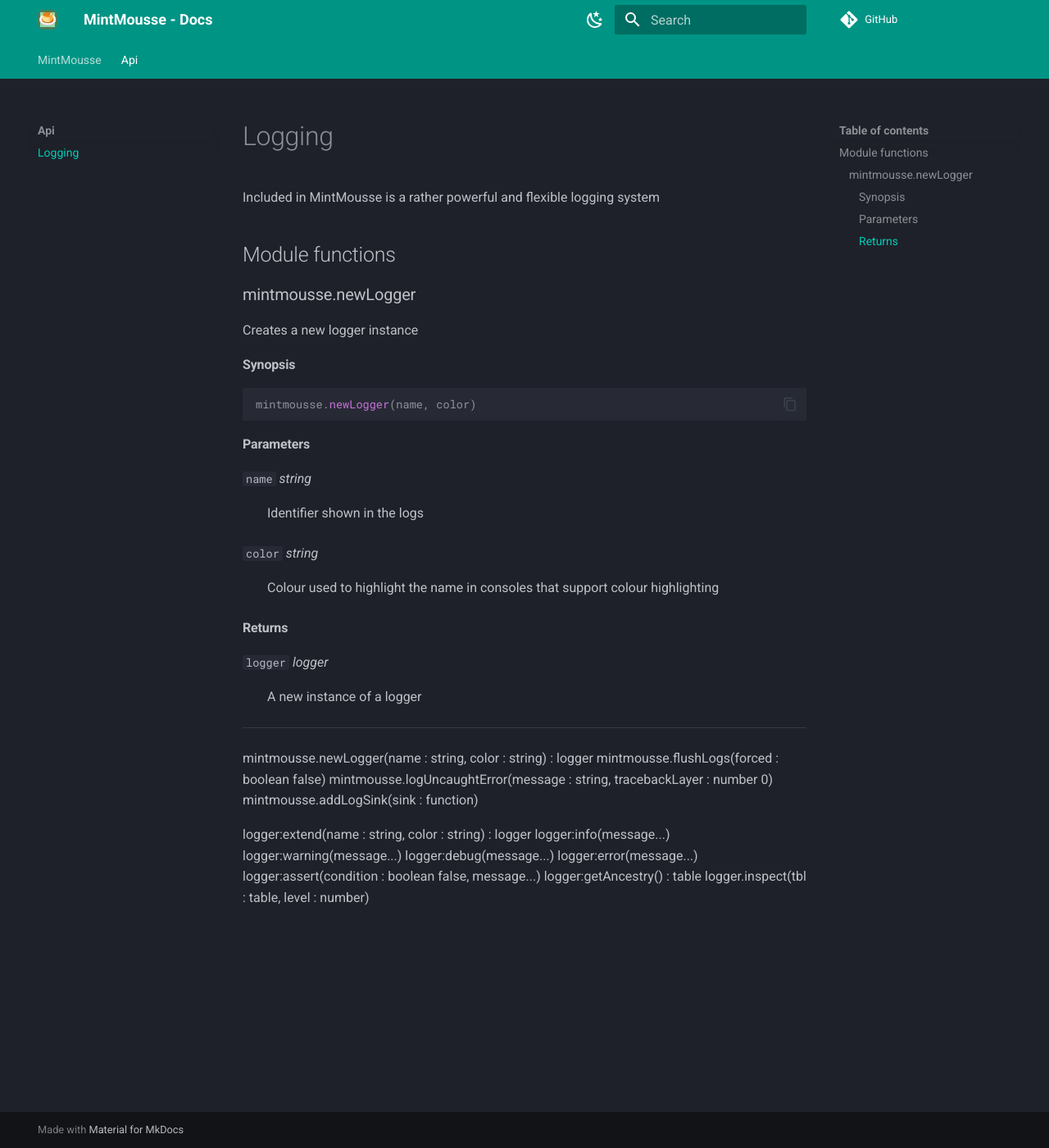
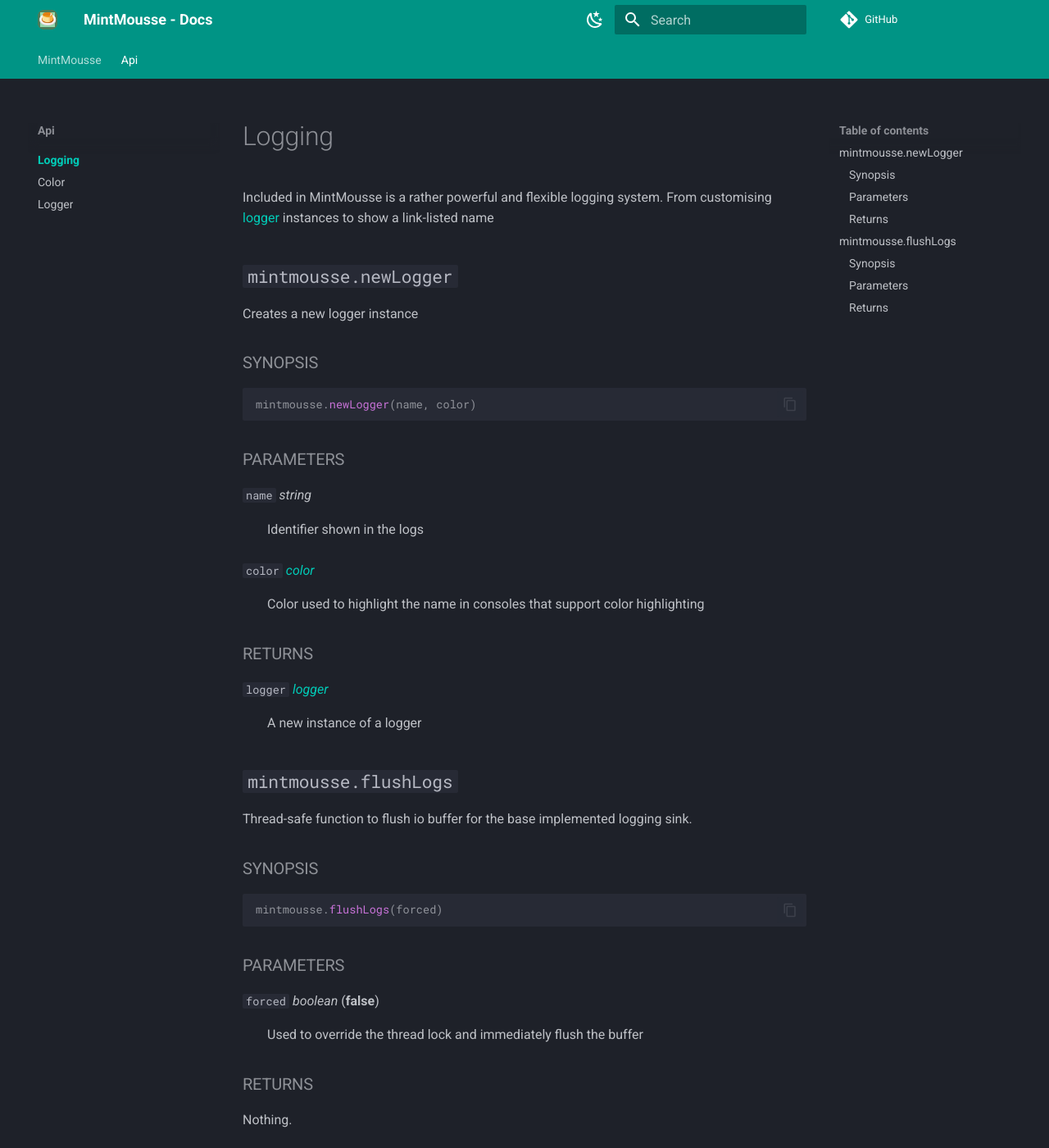
Before and after one commit to EngineerSmith/MintMousse, an MkDocs documentation site: the page built from docs/api/logging/index.md, in a window 1280 px wide and 1400 px high. Shown: the whole window at 82% size. Built offline with MkDocs 1.6.1 and Material for MkDocs 9.7.7, drawn with Linux system fonts in a browser that asks for light colours; comment, search, counter and statistics services are not loaded; the version menu is left out.

Commit message:
docs: added custom stylesheet for logging api

````diff
--- a/docs/api/logging.md
+++ /dev/null
@@ -1,35 +0,0 @@
-# Logging
-Included in MintMousse is a rather powerful and flexible logging system
-## Module functions
-### mintmousse.newLogger
-Creates a new logger instance
-#### Synopsis
-```lua
-mintmousse.newLogger(name, color)
-```
-
-#### Parameters
-`name` _string_
-<dd>Identifier shown in the logs</dd>
-
-`color` _string_
-<dd>Colour used to highlight the name in consoles that support colour highlighting</dd>
-
-#### Returns
-`logger` _logger_
-<dd>A new instance of a logger</dd>
-
----
-mintmousse.newLogger(name : string, color : string) : logger
-mintmousse.flushLogs(forced : boolean false)
-mintmousse.logUncaughtError(message : string, tracebackLayer : number 0)
-mintmousse.addLogSink(sink : function)
-
-logger:extend(name : string, color : string) : logger
-logger:info(message...)
-logger:warning(message...)
-logger:debug(message...)
-logger:error(message...)
-logger:assert(condition : boolean false, message...)
-logger:getAncestry() : table
-logger.inspect(tbl : table, level : number)
--- /dev/null
+++ b/docs/api/logging/index.md
@@ -0,0 +1,55 @@
+# Logging
+Included in MintMousse is a rather powerful and flexible logging system. From customising [logger](logger.md) instances to show a link-listed name
+
+## `mintmousse.newLogger`
+Creates a new logger instance
+
+### Synopsis
+```lua
+mintmousse.newLogger(name, color)
+```
+
+### Parameters
+`name` _string_
+<dd>Identifier shown in the logs</dd>
+
+`color` _[color](color.md)_
+<dd>Color used to highlight the name in consoles that support color highlighting</dd>
+
+### Returns
+`logger` _[logger](logger.md)_
+<dd>A new instance of a logger</dd>
+
+## `mintmousse.flushLogs`
+Thread-safe function to flush io buffer for the base implemented logging sink.
+
+### Synopsis
+```lua
+mintmousse.flushLogs(forced)
+```
+
+### Parameters
+`forced` _boolean_ (**false**)
+<dd>Used to override the thread lock and immediately flush the buffer</dd>
+
+### Returns
+Nothing.
+
+---
+mintmousse.newLogger(name : string, color : string) : logger
+mintmousse.flushLogs(forced : boolean false)
+mintmousse.logUncaughtError(message : string, tracebackLayer : number 0)
+mintmousse.addLogSink(sink : function)
+
+logger:extend(name : string, color : string) : logger
+logger:info(message...)
+logger:warning(message...)
+logger:debug(message...)
+logger:error(message...)
+logger:assert(condition : boolean false, message...)
+logger:getAncestry() : table
+logger.inspect(tbl : table, level : number)
+
+
+---
+Colors:
--- /dev/null
+++ b/docs/assets/stylesheets/extra.css
@@ -0,0 +1,17 @@
+h2 {
+  margin-top: 1.5em;
+  margin-bottom: 0.2em;
+}
+
+h3 {
+  margin-top: 0.5em;
+  margin-bottom: 0.1em;
+  font-size: 0.9em;
+  text-transform: uppercase;
+  color: var(--md-typeset-color);
+  opacity: 0.7;
+}
+
+h3 + pre, h3 + p {
+  margin-top: 0px !important;
+}
--- a/mkdocs.yml
+++ b/mkdocs.yml
@@ -44,3 +44,6 @@
 extra:
   version:
     provider: mike
+
+extra_css:
+  - assets/stylesheets/extra.css
````
Also changed, not shown: docs/api/logging/color.md (added, +1 -0 lines), docs/api/logging/logger.md (added).
